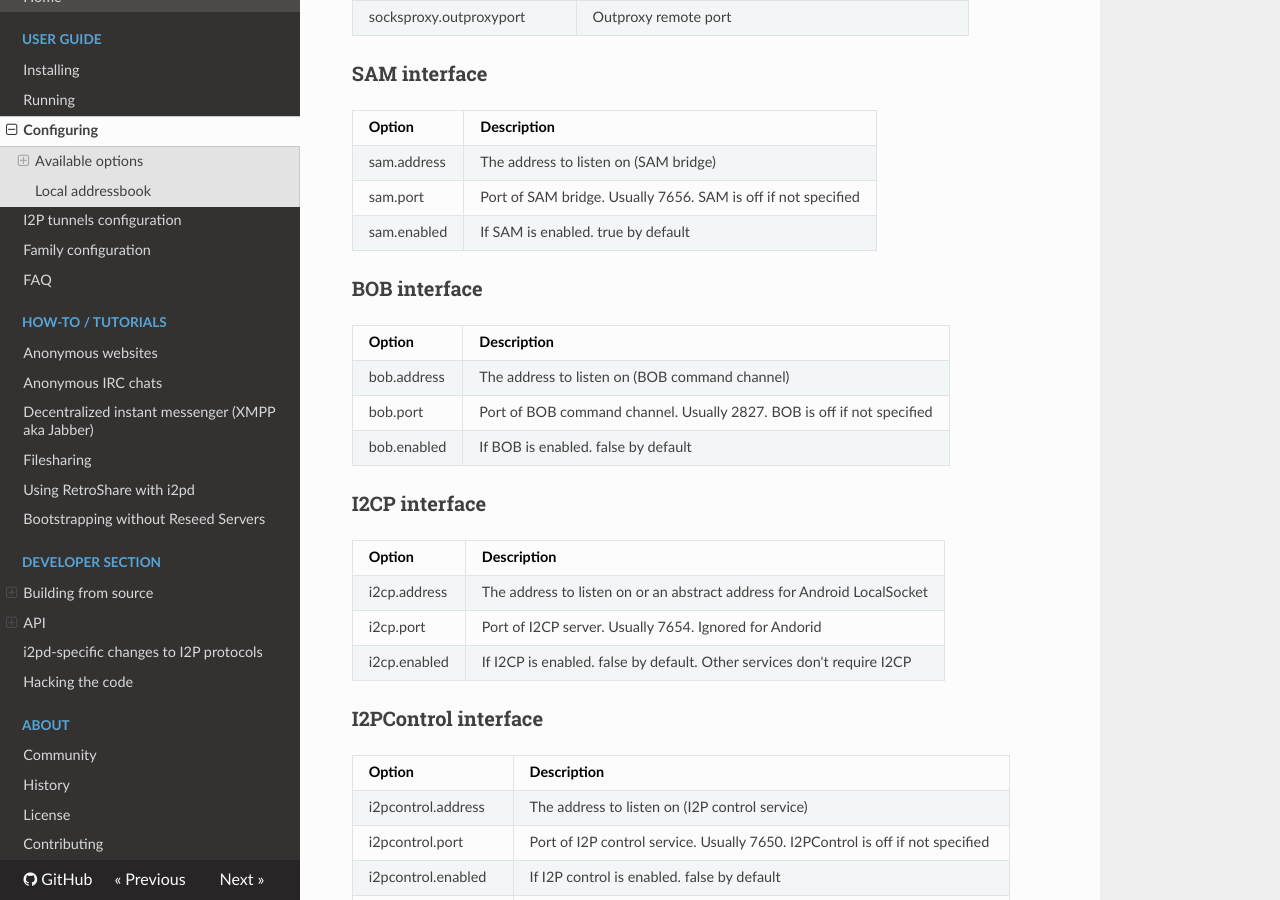
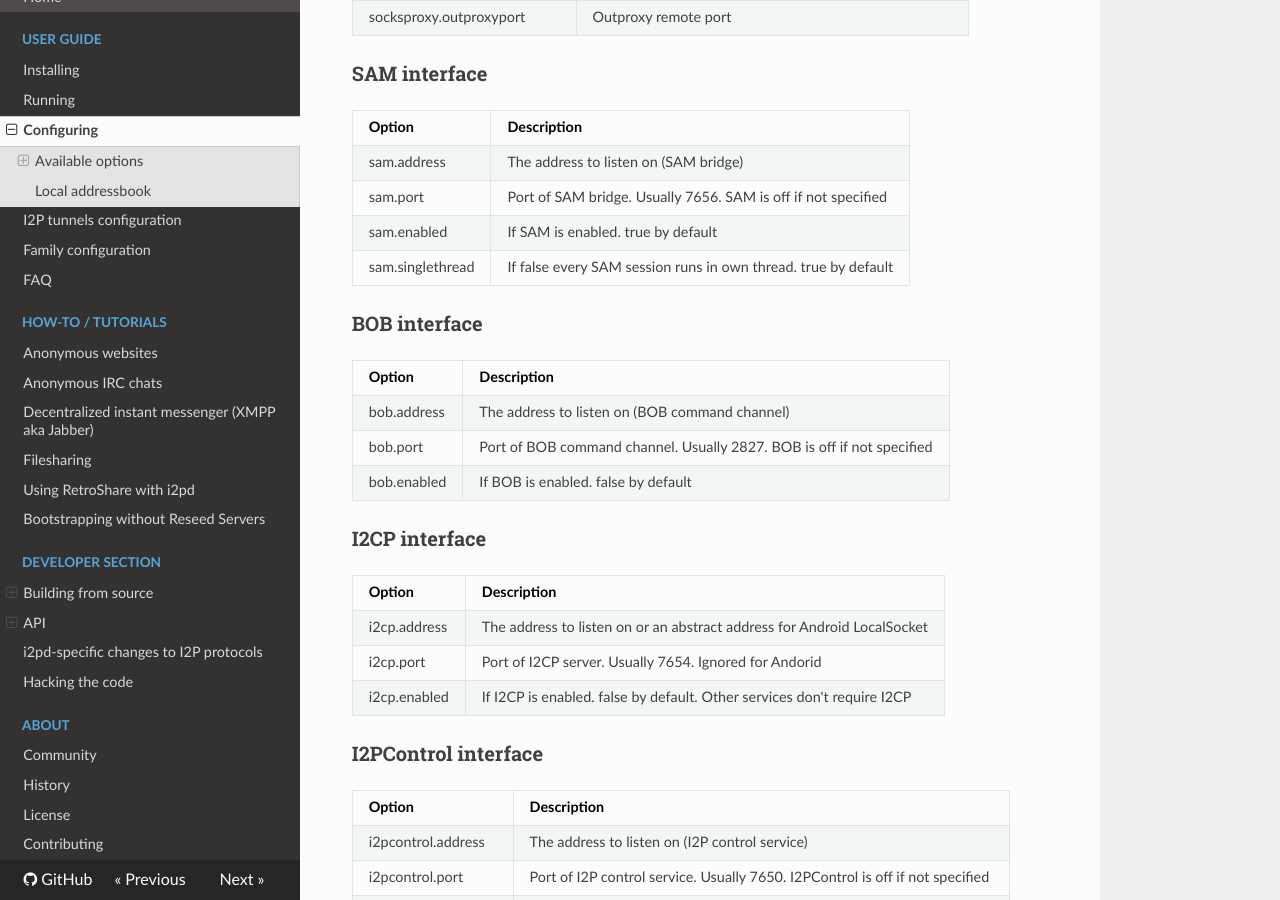
Before and after one commit to PurpleI2P/i2pd_docs_en, an MkDocs documentation site: the page built from docs/user-guide/configuration.md, in a window 1280 px wide and 900 px high, scrolled down 3766 px. Built offline with MkDocs 1.6.1, drawn with Linux system fonts in a browser that asks for light colours; nearby versions of some CDN libraries; old or Windows-style settings are respelled for this version of MkDocs.

Commit message:
sam.singlethread added

```diff
--- a/docs/user-guide/configuration.md
+++ b/docs/user-guide/configuration.md
@@ -138,6 +138,7 @@ Option                                 | Description
 sam.address                            | The address to listen on (SAM bridge)
 sam.port                               | Port of SAM bridge. Usually 7656. SAM is off if not specified
 sam.enabled                            | If SAM is enabled. true by default
+sam.singlethread                       | If false every SAM session runs in own thread. true by default
 
 ### BOB interface
 
```
